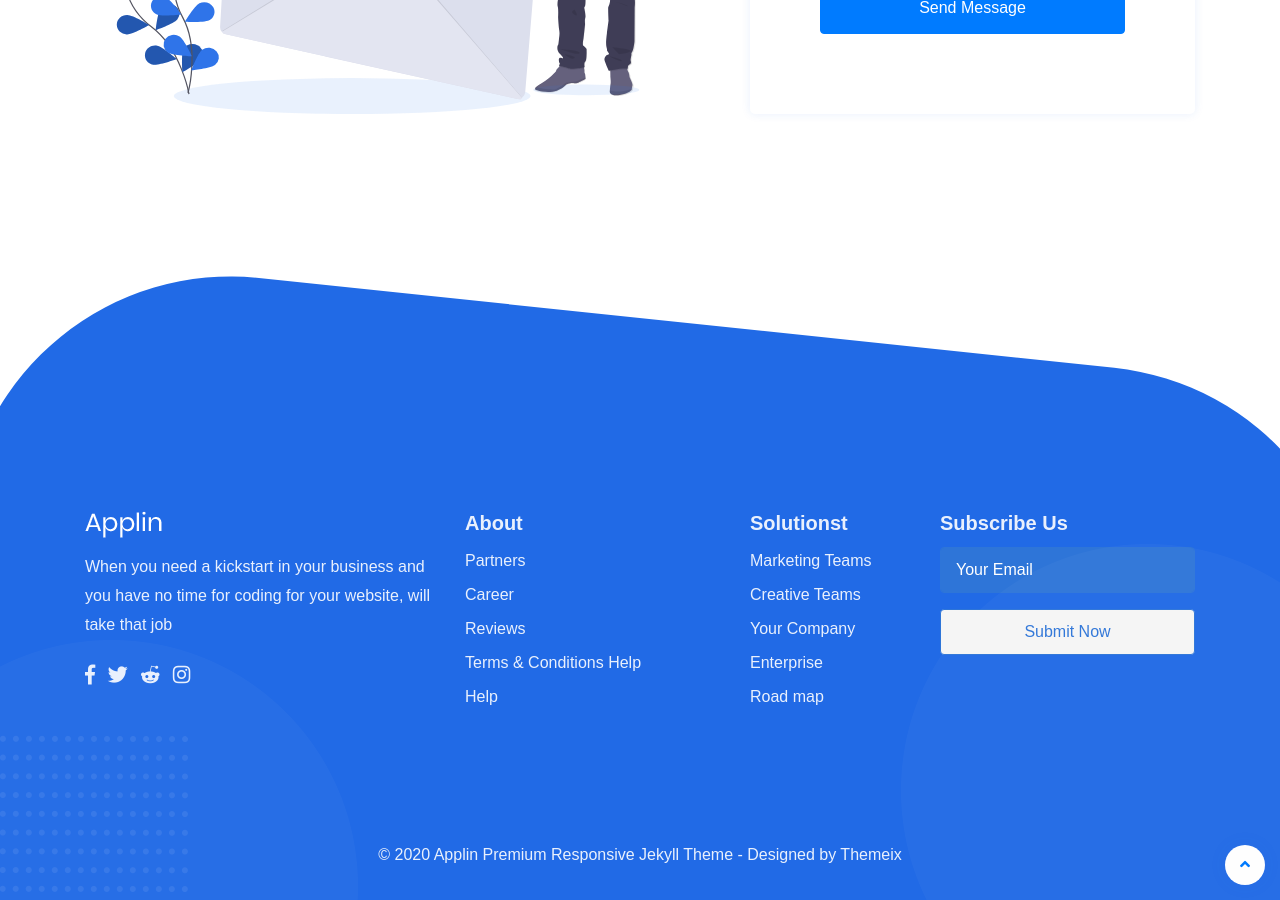
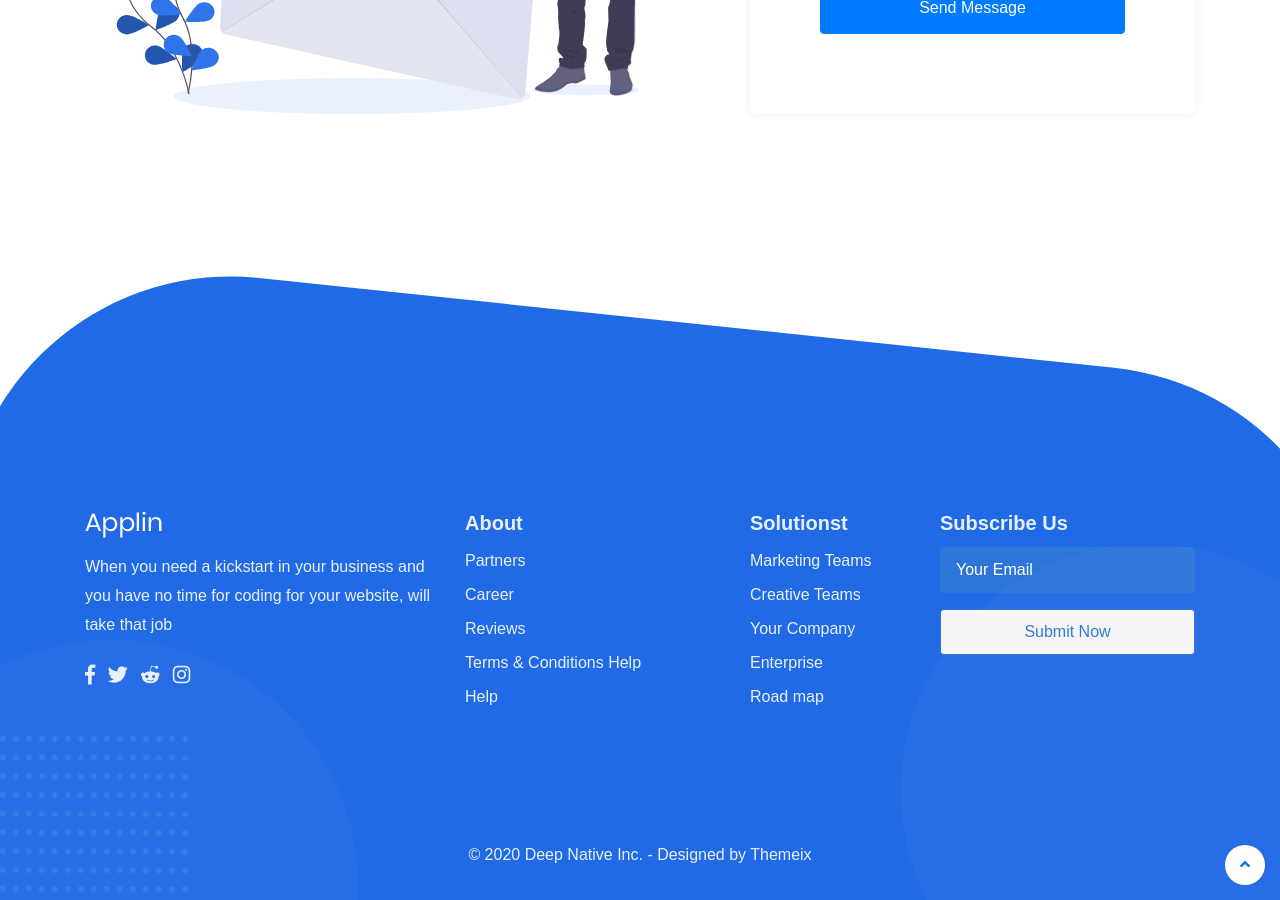
Before and after one commit to deepnative/deepnative.github.io, a Jekyll site: the page built from index.html, in a window 1280 px wide and 900 px high, scrolled down 9484 px. Built offline with Jekyll 4.4.1, drawn with Linux system fonts in a browser that asks for light colours; some web fonts are replaced.

Commit message:
update site name

```diff
--- a/_config.yml
+++ b/_config.yml
@@ -6,14 +6,14 @@
 
 # Site settings
 
-title: "Applin Premium Responsive Jekyll Theme"
-email: "themeix@gmail.com"
+title: "Deep Native Inc."
+email: "info@deepnative.io"
 description: >- # this means to ignore newlines until "baseurl:"
-  Appline Jekyll Theme For Mobile Apps Download Landing Page.
+  A Cloud Native Consulting Company.
 baseurl: "" # the subpath of your site, e.g. /blog
-url: "https://applin.netlify.com/" # the base hostname & protocol for your site, e.g. http://example.com
-twitter_username: jekyllrb
-github_username:  jekyll
+url: "https://deepnative.io/" # the base hostname & protocol for your site, e.g. http://example.com
+twitter_username: deepnative
+github_username:  deepnative
 logo: "/assets/images/header-logo.png"
 mailchimp-list: //redgadgets.us10.list-manage.com/subscribe/post?u=210acce5db69d3d4a04b0e25d&amp;id=08c6708f40"
 
```
